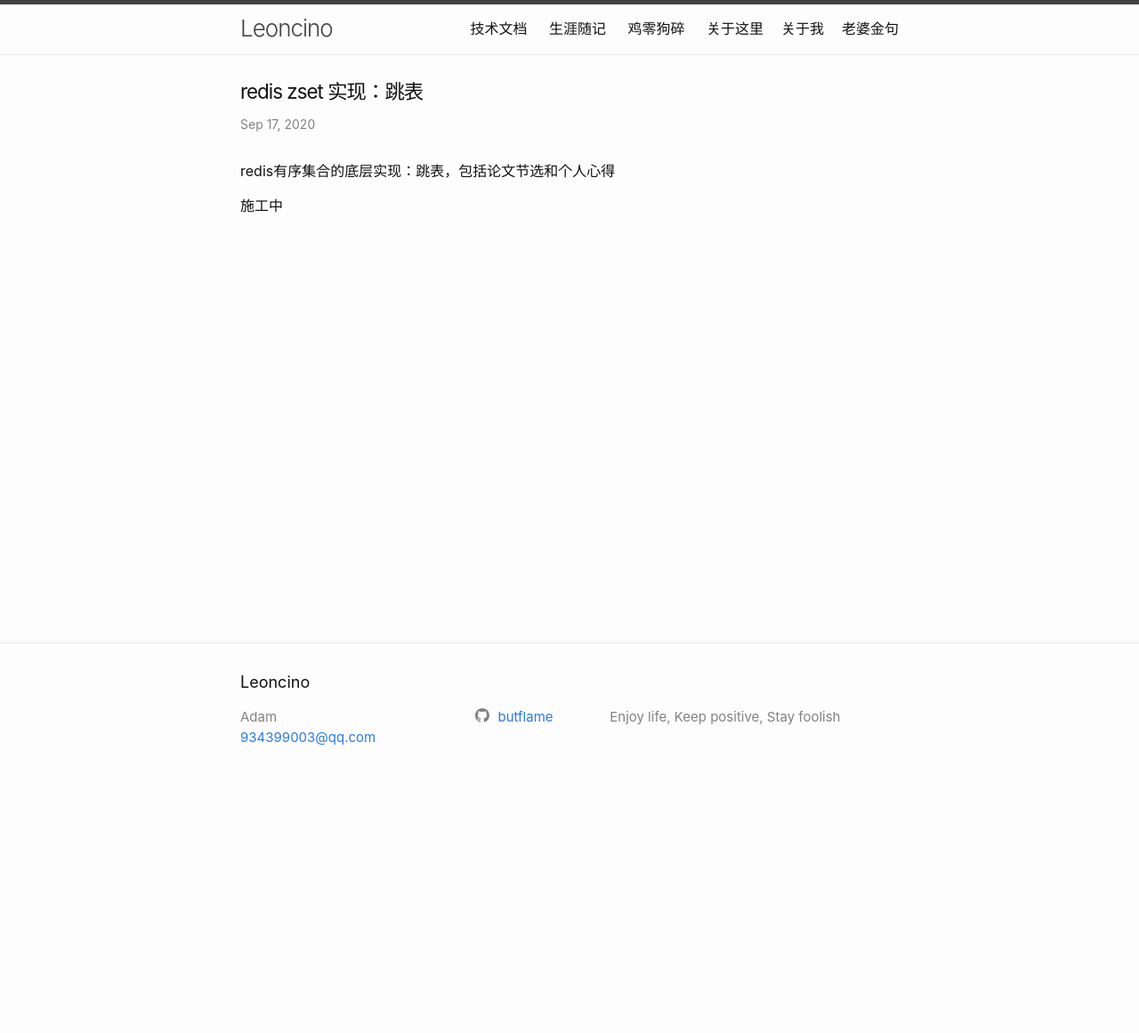
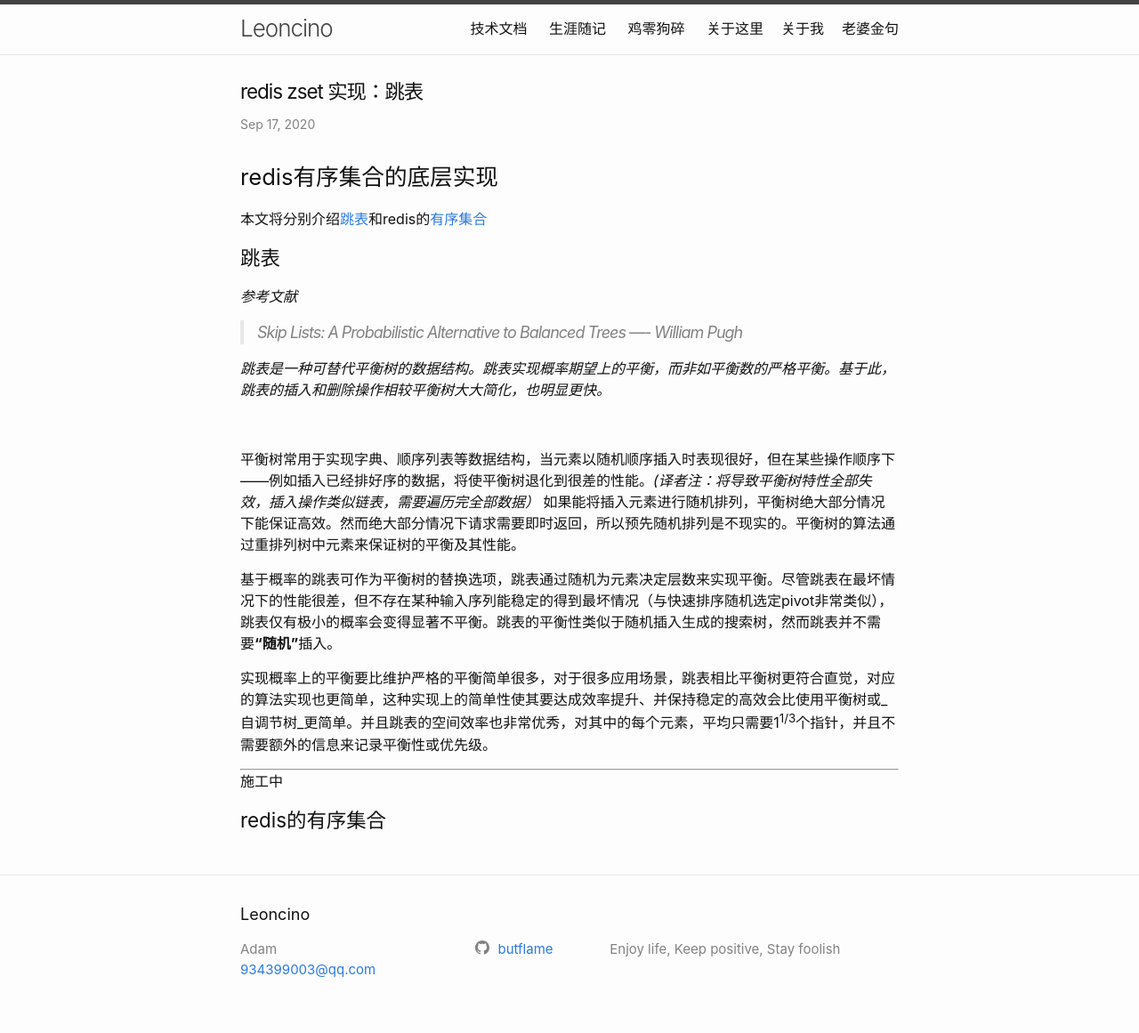
Before and after one commit to butflame/butflame.github.io, a Jekyll site: the page built from _posts/2020-09-17-skiplist.md, in a window 1280 px wide. Shown: the whole page at 89% size. Built offline with Jekyll 4.4.1, drawn with Linux system fonts in a browser that asks for light colours; before the commit the page ends 900 px from its top, so only the background shows below that.

Commit message:
ongoing: skiplist

```diff
--- a/_posts/2020-09-17-skiplist.md
+++ b/_posts/2020-09-17-skiplist.md
@@ -5,6 +5,29 @@ category: tech
 tag: 数据结构
 ---
 
-redis有序集合的底层实现：跳表，包括论文节选和个人心得
+## redis有序集合的底层实现
+
+本文将分别介绍[跳表](#skiplist)和redis的[有序集合](#zset)
+
+<h3 id="skiplist">跳表</h3>
+
+_参考文献_
+> Skip Lists: A Probabilistic Alternative to Balanced Trees ---- William Pugh
+
+
+_跳表是一种可替代平衡树的数据结构。跳表实现概率期望上的平衡，而非如平衡数的严格平衡。基于此，跳表的插入和删除操作相较平衡树大大简化，也明显更快。_
+
+<br/>
+
+平衡树常用于实现字典、顺序列表等数据结构，当元素以随机顺序插入时表现很好，但在某些操作顺序下——例如插入已经排好序的数据，将使平衡树退化到很差的性能。_(译者注：将导致平衡树特性全部失效，插入操作类似链表，需要遍历完全部数据）_ 如果能将插入元素进行随机排列，平衡树绝大部分情况下能保证高效。然而绝大部分情况下请求需要即时返回，所以预先随机排列是不现实的。平衡树的算法通过重排列树中元素来保证树的平衡及其性能。
+
+基于概率的跳表可作为平衡树的替换选项，跳表通过随机为元素决定层数来实现平衡。尽管跳表在最坏情况下的性能很差，但不存在某种输入序列能稳定的得到最坏情况（与快速排序随机选定pivot非常类似），跳表仅有极小的概率会变得显著不平衡。跳表的平衡性类似于随机插入生成的搜索树，然而跳表并不需要**“随机”**插入。
+
+实现概率上的平衡要比维护严格的平衡简单很多，对于很多应用场景，跳表相比平衡树更符合直觉，对应的算法实现也更简单，这种实现上的简单性使其要达成效率提升、并保持稳定的高效会比使用平衡树或_自调节树_更简单。并且跳表的空间效率也非常优秀，对其中的每个元素，平均只需要1<sup>1/3</sup>个指针，并且不需要额外的信息来记录平衡性或优先级。
+
+---
 
 施工中
+
+
+<h3 id="zset">redis的有序集合</h3>
```
Also changed, not shown: 1 other file.
